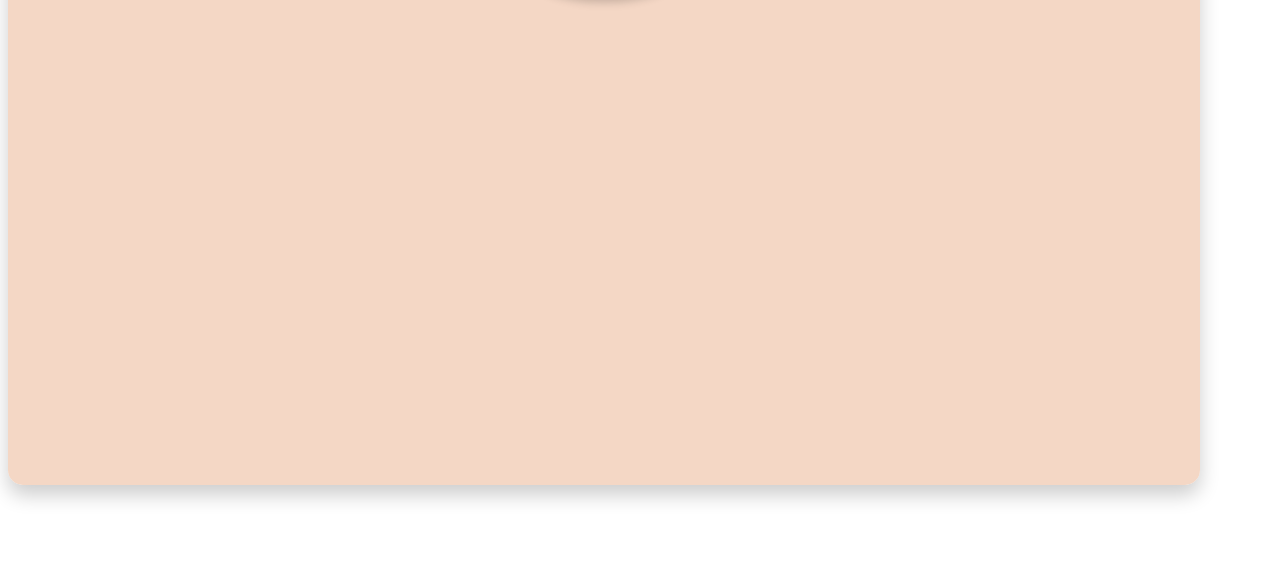
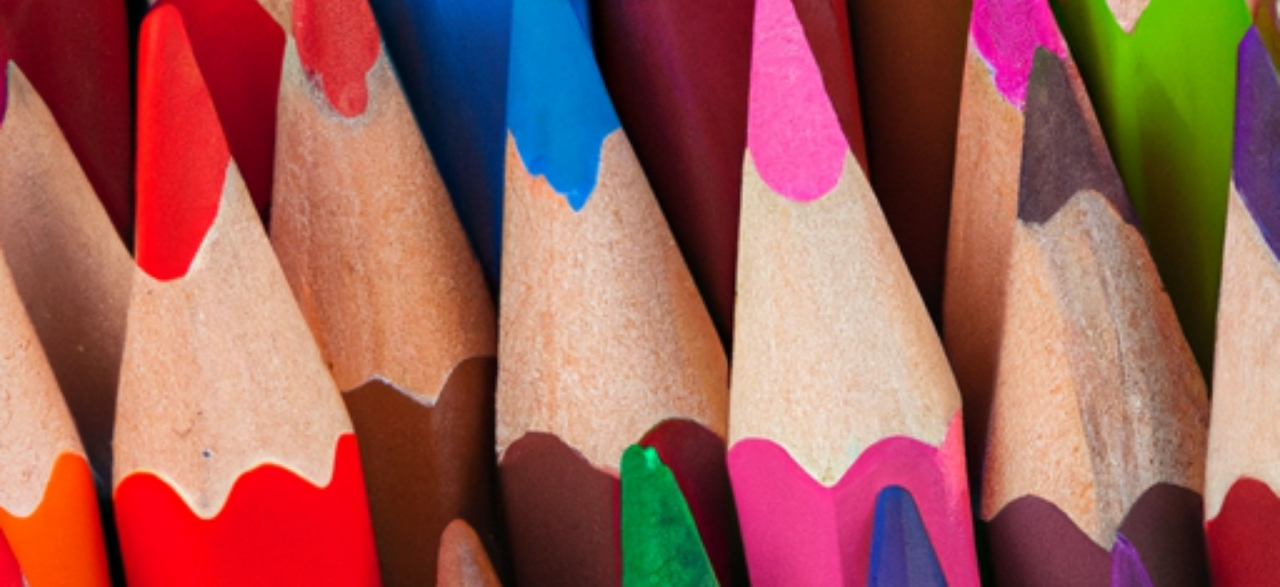
Before and after one commit to Hana0914/game-collection, a plain HTML site: page games/brush-rush/index.html in a window 1280 px wide. Shown: the part 213-800 px from the top of the page. Drawn offline with Linux system fonts and the light colour scheme.

Commit message:
Changing navigation to favicon & background image in brush-rush

```diff
--- a/games/brush-rush/index.html
+++ b/games/brush-rush/index.html
@@ -5,7 +5,7 @@
     <meta http-equiv="X-UA-Compatible" content="IE=edge" />
     <meta name="viewport" content="width=device-width, initial-scale=1.0" />
     <link rel="stylesheet" href="style.css" />
-    <link rel="icon" href="/favicon.ico.ico" type="image/icon type" />
+    <link rel="icon" href="../../favicon.ico.ico" type="image/icon type" />
     <title>בול לטעמי - משחק בול צביעה</title>
     <script defer src="main.js"></script>
   </head>
--- a/games/brush-rush/style.css
+++ b/games/brush-rush/style.css
@@ -1,11 +1,13 @@
 /* body remains as is */
+body {
+  background-image: url(../../games/brush-rush/img.png);
+  background-size: cover;
+}
 
 #cont {
   text-align: center;
-  background-color: rgba(242, 209, 187, 0.85);
   border-radius: 15px;
   padding: 20px;
-  box-shadow: 0 10px 20px rgba(0, 0, 0, 0.2);
   transition: transform 0.3s ease-in-out;
   width: 90vw;
   height: 90vh;
```
Also changed, not shown: games/mastermind/index.html (+1 -1 lines), games/mastermind/rules.html (+1 -0 lines), games/triluck/index.html (+1 -1 lines).
